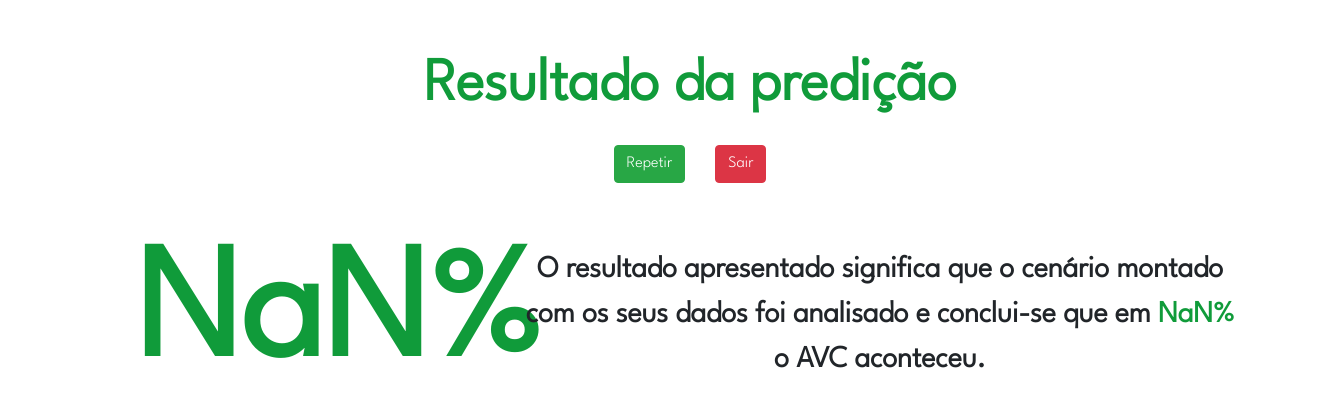
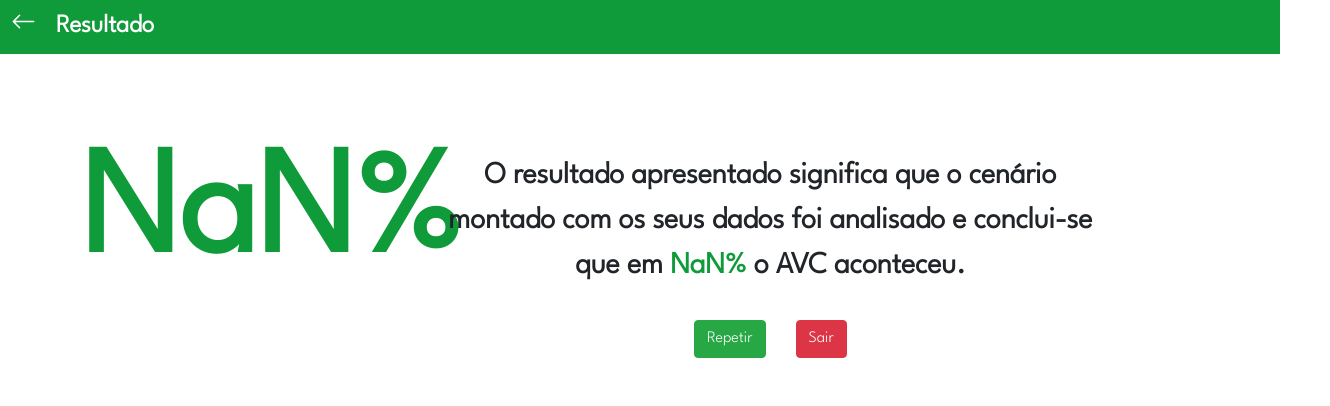
Before and after one commit to fersilverio/front-TCC, a Vue app: page /result in a window 1280 px wide. Shown: the top 406 px of the page, 1330 px wide, since content can reach past the window. Built offline with nearby package versions, Linux system fonts and the light colour scheme; what vue-sweetalert2 would draw is missing.

Commit message:
ajustes no layout e inserção de uma navbar

```diff
--- /dev/null
+++ b/src/components/Navbar.vue
@@ -0,0 +1,84 @@
+<template>
+    <nav class="navbar navbar-light custom-bar">
+      <div class="row">
+        <div v-if="titulo == 'Questionário de avaliação'">
+          <router-link to="/">
+            <svg xmlns="http://www.w3.org/2000/svg" width="25" height="25" fill="currentColor" class="bi bi-arrow-left icon-custom" viewBox="0 0 16 16">
+              <path fill-rule="evenodd" d="M15 8a.5.5 0 0 0-.5-.5H2.707l3.147-3.146a.5.5 0 1 0-.708-.708l-4 4a.5.5 0 0 0 0 .708l4 4a.5.5 0 0 0 .708-.708L2.707 8.5H14.5A.5.5 0 0 0 15 8z"/>
+            </svg>
+          </router-link>
+        </div>
+
+        <div v-if="titulo == 'Resultado'">
+          <router-link to="/form">
+            <svg xmlns="http://www.w3.org/2000/svg" width="25" height="25" fill="currentColor" class="bi bi-arrow-left icon-custom" viewBox="0 0 16 16">
+              <path fill-rule="evenodd" d="M15 8a.5.5 0 0 0-.5-.5H2.707l3.147-3.146a.5.5 0 1 0-.708-.708l-4 4a.5.5 0 0 0 0 .708l4 4a.5.5 0 0 0 .708-.708L2.707 8.5H14.5A.5.5 0 0 0 15 8z"/>
+            </svg>
+          </router-link>
+        </div>
+
+
+
+        <span class="titulo-navbar">{{titulo}}</span>
+
+      </div>
+
+    </nav>
+</template>
+
+<script>
+export default {
+    name: 'Navbar',
+    data() {
+      return {
+
+      }
+    },
+
+    props: {
+      titulo: String
+    },
+
+    methods:{
+
+    }
+}
+</script>
+
+<style>
+
+  .custom-bar{
+    background-color: #109b3a;
+
+
+  }
+  .navbar-brand{
+    margin-left: 15px;
+  }
+
+  a{
+    text-decoration: none;
+    color: inherit;
+  }
+
+  .titulo-custom{
+    font-size: 16pt;
+  }
+
+  .titulo-navbar{
+    font-family: 'League Spartan', sans-serif;
+    font-size: 25px;
+    color: white;
+    text-align: center;
+    font-weight: bold;
+    margin-left: 10px;
+  }
+
+  .icon-custom{
+    margin-right: 10px;
+    margin-left: 10px;
+    color: white;
+  }
+
+
+</style>
--- a/src/views/FormPage.vue
+++ b/src/views/FormPage.vue
@@ -1,7 +1,10 @@
 <template>
     <div>
+      <navbar :titulo="this.titulo"></navbar>
+
+
         <div class="container custom" style="">
-            <h1 class="titulo">Questionário de avaliação</h1>
+
             <div class="container">
                 <br>
                 <div class="row">
@@ -103,9 +106,13 @@
 
 import { isIMCabaixoIdeal, histTabagismo, isHipoNormal, isJovemAdulto } from '../util/dataValidation'
 import Swal from 'sweetalert2'
-
+import Navbar from '../components/Navbar.vue'
 
 export default {
+    components: {
+        Navbar,
+    },
+
     created(){
         this.descricao()
     },
@@ -120,7 +127,8 @@ export default {
             selecionadoHipertensao: "",
             selecionadoDoencaCard: "",
             selecionadoGeneroMasc: "",
-            saidaForm: ""
+            saidaForm: "",
+            titulo: 'Questionário de avaliação'
         }
     },
 
@@ -182,7 +190,7 @@ export default {
     @import url('https://fonts.googleapis.com/css2?family=League+Spartan:wght@300&display=swap');
 
 
-    .titulo{
+    .titulo-nav{
         font-family: 'League Spartan', sans-serif;
         font-size: 60px;
         color: #109b3a;
@@ -217,5 +225,15 @@ export default {
         outline: 0 none;
     }
 
+   @media(max-width: 767px){
+        .label{
+            font-size: 25px;
+            color: #109b3a;
+            font-family: 'League Spartan', sans-serif;
+            font-weight: bold;
+            margin-top: 10px;
+            margin-bottom: 10px;
+        }
+   }
 
 </style>
--- a/src/views/ResultPage.vue
+++ b/src/views/ResultPage.vue
@@ -1,8 +1,10 @@
 <template>
+    <div>
+        <div v-if="resultadoCalculado">
+            <navbar :titulo="this.titulo"></navbar>
+        </div>
+
         <div class="container-fluid container-principal">
-        <div>
-            <h1 v-if="resultadoCalculado" class="titulo">Resultado da predição</h1>
-        </div>
             <div v-if="!resultadoCalculado" class="container container-loading">
                 <p class="texto-loading">Aguardando resultado</p>
                 <div class="spinner-grow text-success" role="status">
@@ -18,8 +20,7 @@
             <div v-else>
                 <div class="container container-botoes">
                     <div>
-                    <button @click="goToFormPage()" class="btn btn-success font botoes">Repetir</button>
-                    <button @click="goToInitialPage()" class="btn btn-danger font botoes">Sair</button>
+
                     </div>
 
 
@@ -27,24 +28,30 @@
                         <div class="col-md-4">
                             <div>
                                 <p class="font font-color-green">{{resultado}}%</p>
+
                             </div>
                         </div>
                         <div class="col-md-8 distancia">
                             <p class="font paragrafo">O resultado apresentado significa que o cenário montado com os seus dados foi analisado e conclui-se que em <span style="color:#109b3a;">{{resultado}}%</span> o AVC aconteceu.</p>
+                            <button @click="goToFormPage()" class="btn btn-success font botoes">Repetir</button>
+                            <button @click="goToInitialPage()" class="btn btn-danger font botoes">Sair</button>
                         </div>
                     </div>
                 </div>
             </div>
-
+        </div>
     </div>
 </template>
 
 <script>
 
 import DataService from '../services/dataService'
+import Navbar from '../components/Navbar.vue'
 
 export default {
-
+    components: {
+        Navbar,
+    },
     created (){
         this.getResult()
     },
@@ -53,7 +60,8 @@ export default {
         return {
             entrada: this.$route.query.saidaForm,
             resultado: "",
-            resultadoCalculado: false
+            resultadoCalculado: false,
+            titulo: 'Resultado'
         }
     },
 
@@ -88,7 +96,7 @@ export default {
     }
 
     .font-color-green{
-        font-size: 160px;
+        font-size: 150px;
         color:#109b3a;
         font-weight: bold;
     }
@@ -108,12 +116,23 @@ export default {
         /*criar um media query pro mobile ficar mais junto*/
     }
 
+    @media(max-width: 767px){
+        .container-principal{
+            margin: auto;
+        }
+
+        .distancia{
+            margin-top: 0px;
+        }
+    }
+
     .botoes{
         margin: 15px;
     }
 
     .container-principal{
         margin: 50px;
+        width: 85%;
     }
 
     .container-loading{
```
Lines whose indentation alone changed are shown as unchanged.
